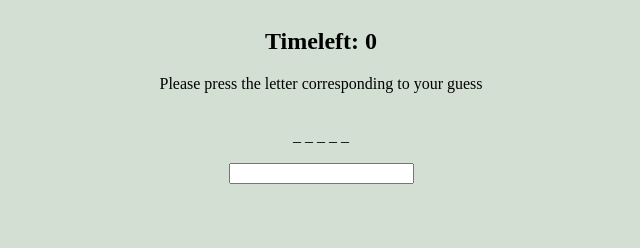
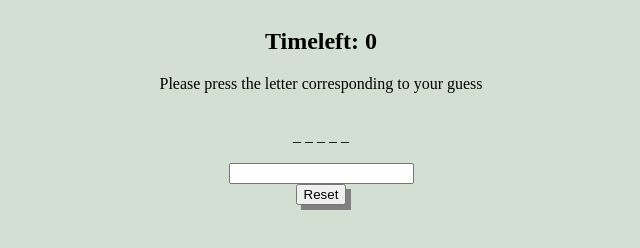
Before and after one commit to henry11244/Game-WordGuess, a plain HTML site: page index.html in a window 1280 px wide. Both pictures are taken after a click on the button "Start". Shown: the whole page, without its empty margins (319-959 px from the left). Drawn offline with Linux system fonts and the light colour scheme.

Commit message:
reset button add

```diff
--- a/index.html
+++ b/index.html
@@ -22,22 +22,33 @@
             <span id="third">_</span>
             <span id="fourth">_</span>
             <span id="fifth">_</span>
+
         </h1>
         <br>
         <br>
         <input type="text" id="guess">
+        <br>
+        <button onClick="window.location.reload();">Reset</button>
+
     </section>
 
     <div>
         <h2 id="win">You Win!!!
             <br> Total wins: <span class="totalWins"></span> Total loses: <span class="totalLose"></span>
+            <br><button onClick="window.location.reload();">Reset</button>
         </h2>
         <h2 id="lose">You Lose 🥺
             <br> Total wins: <span class="totalwins"></span>
             Total loses: <span class="totallose"></span>
+            <br>
+            <button onClick="window.location.reload();">Reset</button>
         </h2>
+        <br>
 
     </div>
+
+
+
 
 </body>
 
```
